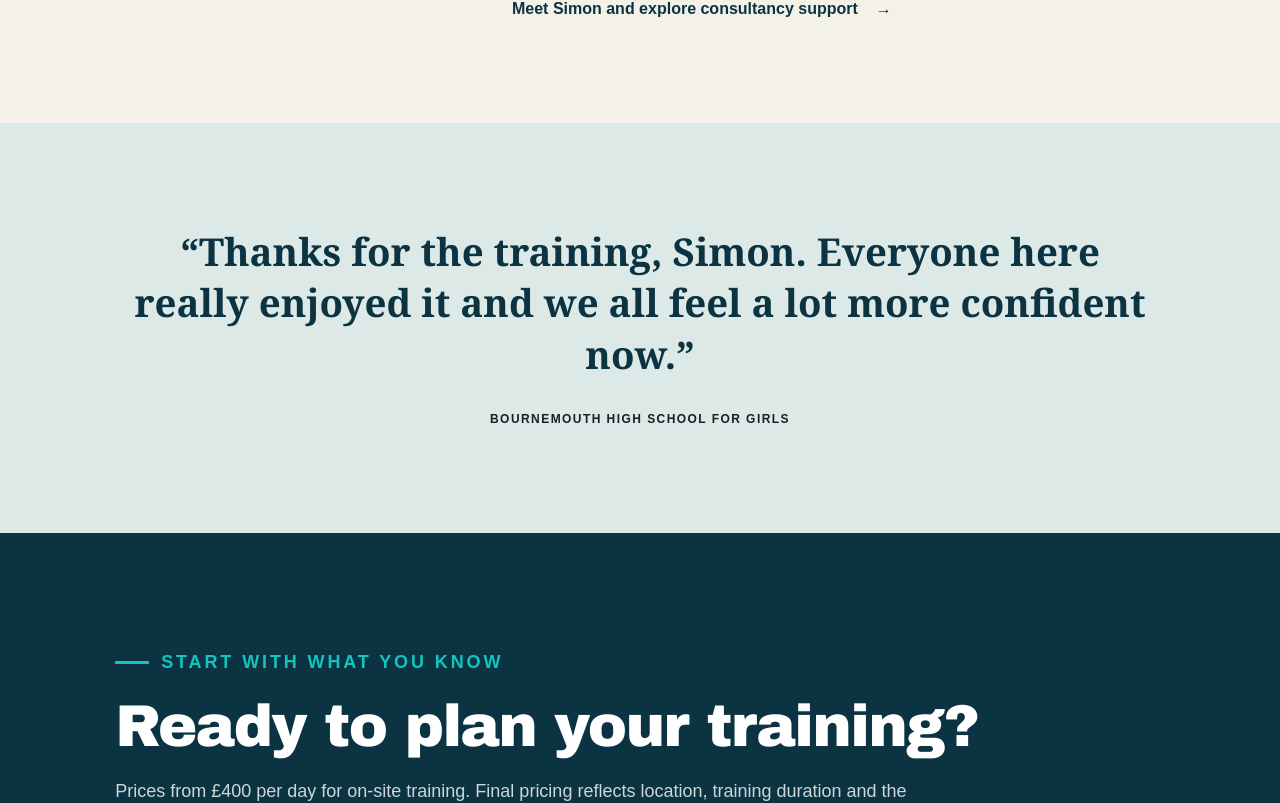
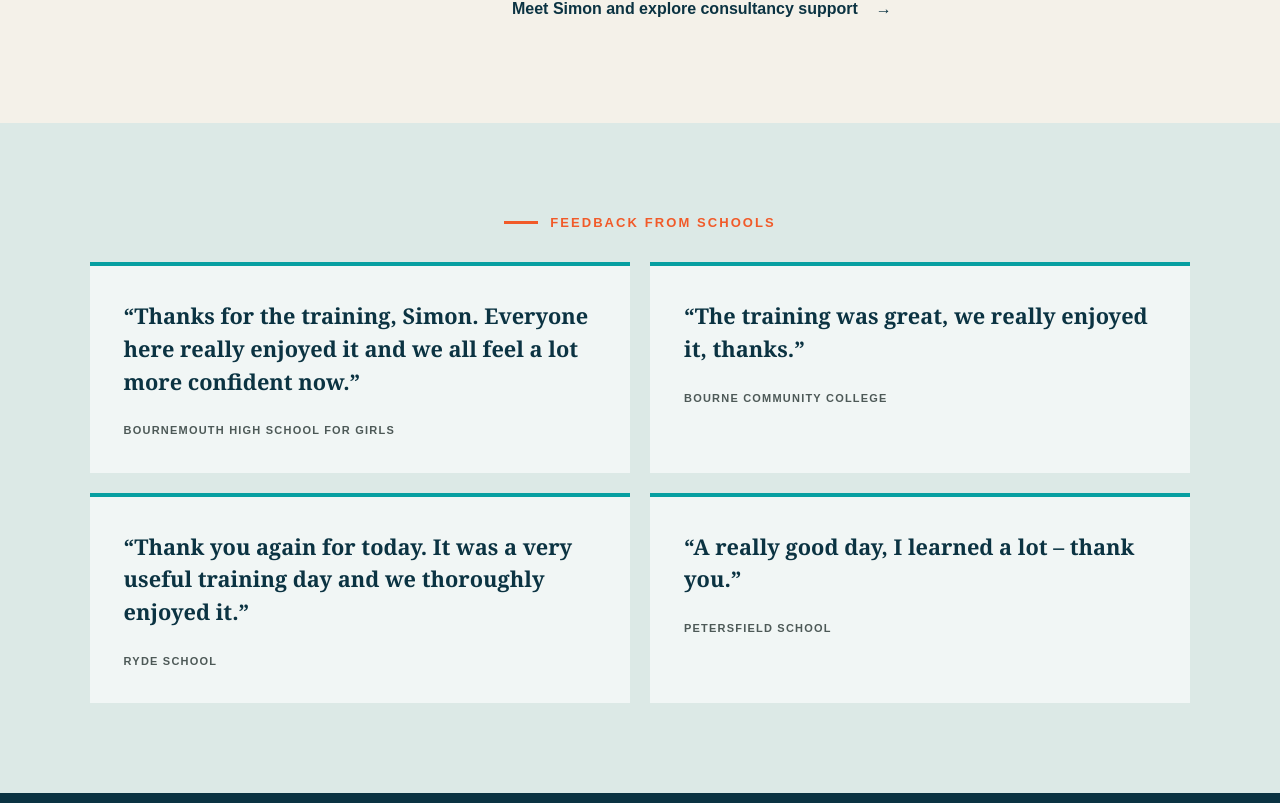
Before and after one commit to tarranteng/Training-Website, a Next.js app: page / in a window 1280 px wide. Shown: the part 3180-3983 px from the top of the page. Built offline with nearby package versions, Linux system fonts and the light colour scheme.

Commit message:
Add files via upload

```diff
--- a/app/globals.css
+++ b/app/globals.css
@@ -101,9 +101,12 @@ button:focus-visible, input:focus-visible, textarea:focus-visible { outline: 3px
 .portrait-frame::before { content: ""; position: absolute; inset: 0 0 18px 18px; background: var(--teal); }
 .portrait-frame img { width: 100%; aspect-ratio: 4/5; position: relative; z-index: 1; object-fit: cover; object-position: center top; filter: saturate(.75); }
 .about-preview .lead, .about-story .lead { font-weight: 700; color: var(--navy); }
-.testimonial-section { padding: clamp(70px, 8vw, 110px) clamp(24px, 10vw, 160px); background: #dce9e6; text-align: center; }
-.testimonial-section blockquote { max-width: 1050px; margin: 0 auto 25px; font: 700 clamp(26px, 3vw, 40px)/1.35 Georgia, serif; color: var(--navy); }
-.testimonial-section cite { font-style: normal; font-size: 12px; font-weight: 800; letter-spacing: .12em; text-transform: uppercase; }
+.testimonial-section { padding: clamp(64px, 7vw, 92px) clamp(24px, 7vw, 110px); background: #dce9e6; }
+.testimonial-section > .eyebrow { justify-content: center; }
+.testimonial-grid { display: grid; grid-template-columns: repeat(2, minmax(0, 1fr)); gap: 20px; max-width: 1180px; margin: 30px auto 0; }
+.testimonial-card { margin: 0; padding: clamp(24px, 3vw, 34px); background: rgba(255,255,255,.62); border-top: 4px solid var(--teal); }
+.testimonial-card blockquote { margin: 0 0 24px; font: 600 clamp(18px, 1.7vw, 22px)/1.5 Georgia, serif; color: var(--navy); }
+.testimonial-card figcaption { color: #4d5957; font-size: 11px; font-weight: 800; letter-spacing: .11em; text-transform: uppercase; }
 .final-cta { padding: clamp(80px, 9vw, 140px) clamp(24px, 9vw, 145px); background: var(--navy); color: white; }
 .final-cta > p:not(.eyebrow) { max-width: 850px; color: #ccd8d6; }
 .light-link { color: white; }
@@ -300,6 +303,7 @@ footer p { max-width: 520px; font-size: 12px; color: #6c7472; text-align: right;
   .trust-strip > *, .info-band div { border-left: 0; border-top: 1px solid rgba(255,255,255,.18); }
   .trust-strip > *:first-child, .info-band div:first-child { border-top: 0; }
   .course-card-grid { grid-template-columns: 1fr 1fr; }
+  .testimonial-grid { grid-template-columns: 1fr; }
   .consultancy-grid { grid-template-columns: 1fr 1fr; }
   .course-group-card { grid-template-columns: 1fr; }
   .about-portrait { justify-self: start; }
--- a/app/page.tsx
+++ b/app/page.tsx
@@ -5,6 +5,25 @@ const courseCards = [
   { code: "SMHS", title: "Materials", copy: "Hand tools, portable equipment, processes and workshop machinery.", image: "/metalwork-detail.jpg" },
   { code: "SFHS", title: "Food technology", copy: "Safe working practice in school food rooms and preparation spaces.", image: "/food-technology.jpg" },
   { code: "STHS", title: "Textiles", copy: "Textiles technology training grounded in practical classroom work.", image: "/textiles-work.jpg" },
+];
+
+const testimonials = [
+  {
+    quote: "Thanks for the training, Simon. Everyone here really enjoyed it and we all feel a lot more confident now.",
+    school: "Bournemouth High School for Girls",
+  },
+  {
+    quote: "The training was great, we really enjoyed it, thanks.",
+    school: "Bourne Community College",
+  },
+  {
+    quote: "Thank you again for today. It was a very useful training day and we thoroughly enjoyed it.",
+    school: "Ryde School",
+  },
+  {
+    quote: "A really good day, I learned a lot – thank you.",
+    school: "Petersfield School",
+  },
 ];
 
 export default function HomePage() {
@@ -78,8 +97,15 @@ export default function HomePage() {
       </section>
 
       <section className="testimonial-section">
-        <blockquote>“Thanks for the training, Simon. Everyone here really enjoyed it and we all feel a lot more confident now.”</blockquote>
-        <cite>Bournemouth High School for Girls</cite>
+        <p className="eyebrow"><span /> Feedback from schools</p>
+        <div className="testimonial-grid">
+          {testimonials.map((testimonial) => (
+            <figure className="testimonial-card" key={testimonial.school}>
+              <blockquote>“{testimonial.quote}”</blockquote>
+              <figcaption>{testimonial.school}</figcaption>
+            </figure>
+          ))}
+        </div>
       </section>
 
       <section className="final-cta">
```
